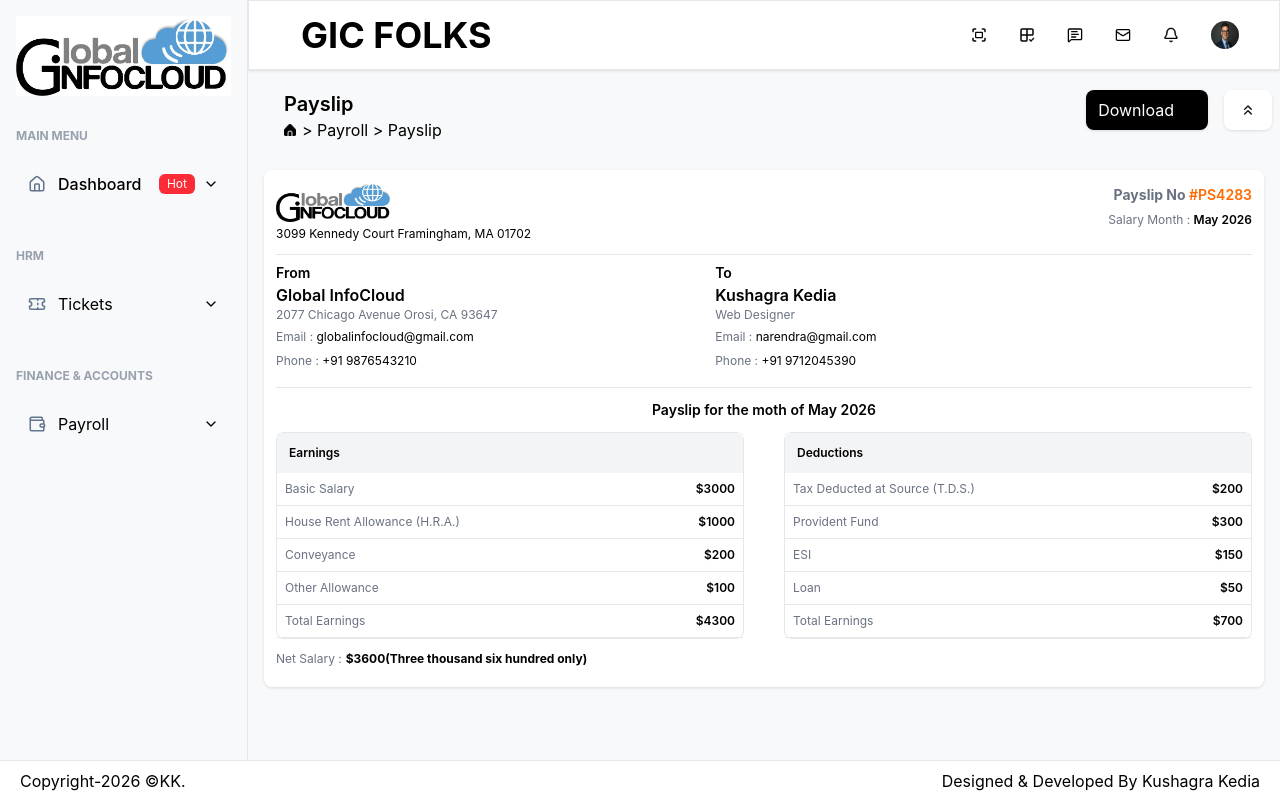
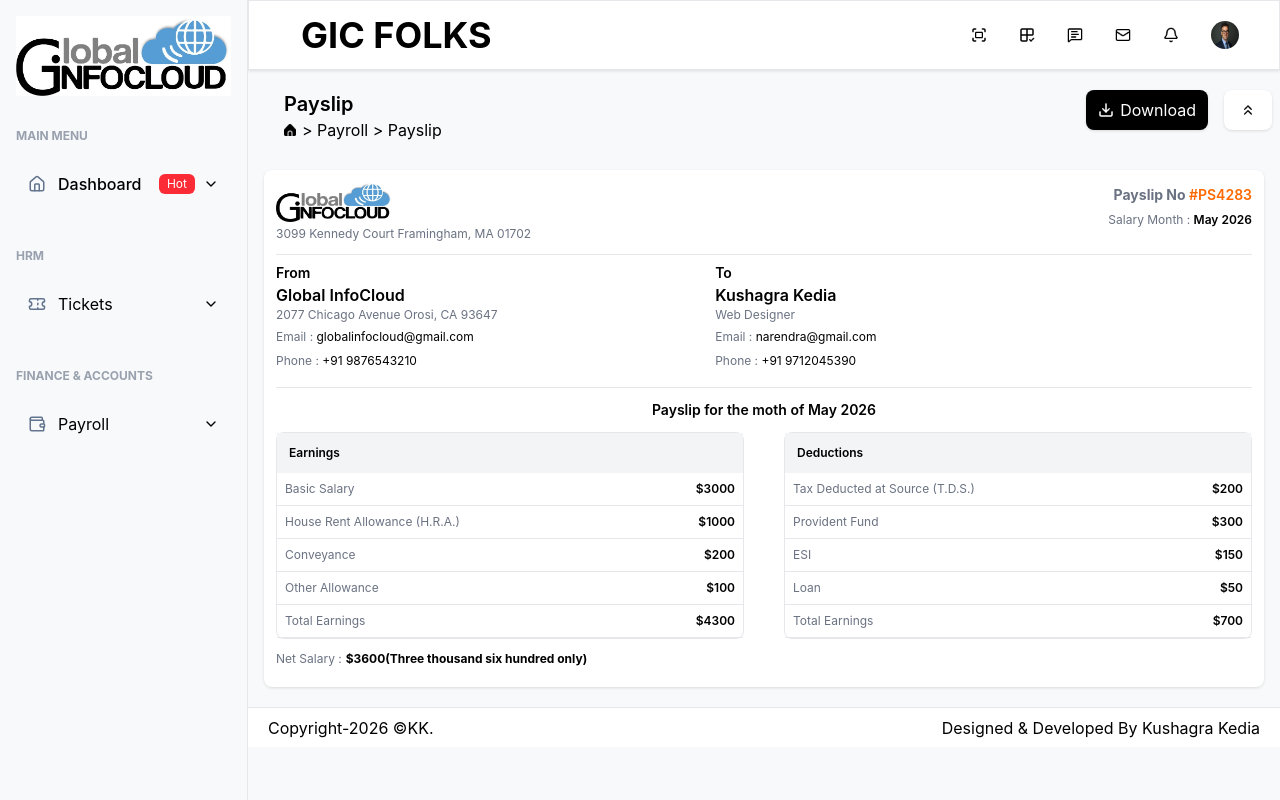
Before and after one commit to KushagraKedia/HRMS_portal, a React (Vite) app in the folder login_and_forgot_password/: page /Payroll/Payslip in a window 1280 px wide. Built offline with nearby package versions, Linux system fonts and the light colour scheme.

Commit message:
some minor changes in payslip page

```diff
--- a/login_and_forgot_password/src/payroll/payslip.jsx
+++ b/login_and_forgot_password/src/payroll/payslip.jsx
@@ -11,6 +11,7 @@
 import plusIcon from "./assests_p/circle-plus.png"
 import upArrowIcon from "./assests_p/upArrow.png"
 import gic from "./assests_p/GIC1.webp"
+import downloadIcon from "./assests_p/download.png"
 
 function Payslip(){
     const text = " > Payroll > Payslip";
@@ -54,9 +55,9 @@
                         </div>
                         <div className="w-[60%] flex items-center gap-4 justify-end">
                             <button className="bg-black text-white rounded-lg py-2 px-3 shadow-[0_1px_3px_rgba(0,0,0,0.12)] flex items-center gap-1.5 hover:cursor-pointer hover:bg-[#f3f0f0]">
-                                {/* <img src={exportIcon} alt="export" className="h-4 w-4"/> */}
+                                <img src={downloadIcon} alt="export" className="h-4 w-4"/>
                                 <span>Download</span>
-                                <img src={arrowIcon} alt="arrow" className="h-4 w-4"/>
+
                             </button>
 
                             <button className="bg-white rounded-lg py-2 px-3 shadow-[0_1px_3px_rgba(0,0,0,0.12)] flex items-center gap-1.5 hover:cursor-pointer hover:bg-orange-500">
@@ -72,7 +73,7 @@
                     <div className="flex justify-between border-b border-b-gray-200 pb-3">
                         <div className="w-[50%] flex flex-col">
                             <img src={gic} alt="logo" className="h-10 w-29" />
-                            <span className="text-xs mt-1">3099 Kennedy Court Framingham, MA 01702</span>
+                            <span className="text-xs mt-1 text-gray-500">3099 Kennedy Court Framingham, MA 01702</span>
                         </div>
                         <div className="w-[50%] flex flex-col text-right">
                             <span>
@@ -172,7 +173,7 @@
                         <span className="text-xs font-bold ml-1">$3600(Three thousand six hundred only)</span>
                     </div>
                 </div>
-                <div className="fixed bottom-0 left-0 w-full bg-white h-10 border-t border-gray-200 flex justify-between items-center px-5">
+                <div className=" bottom-0 w-full bg-white h-10 border-t border-gray-200 flex justify-between items-center px-5">
                     <p>Copyright-2026 ©KK.</p>
                     <p>Designed & Developed By Kushagra Kedia</p>
                 </div>
```
Also changed, not shown: login_and_forgot_password/src/payroll/assests_p/download.png (added).
